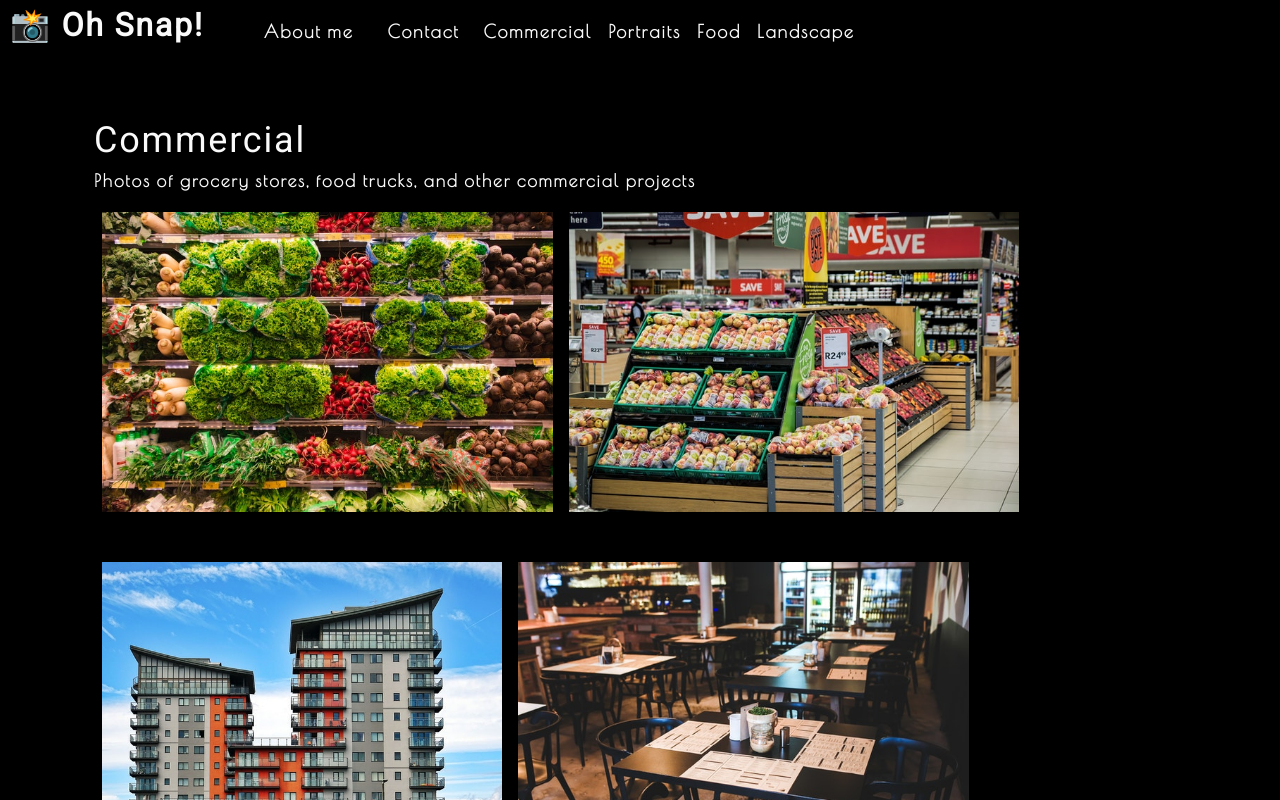
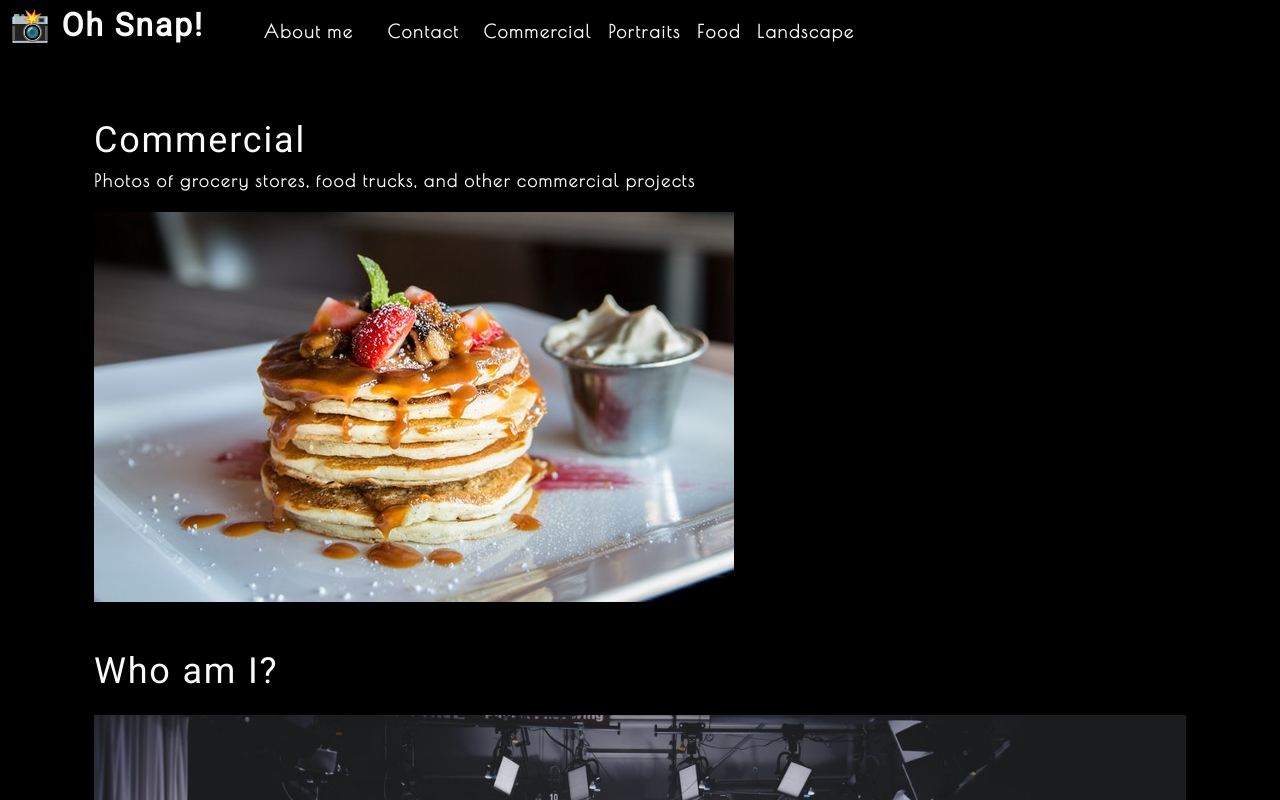
Before and after one commit to scarlinj/photo-port, a React (Create React App) app: page / in a window 1280 px wide. Shown: the top 800 px of the page. Built offline with nearby package versions, Linux system fonts and the light colour scheme.

Commit message:
hardcoded image for food in Gallery index.js.  Displays correctly in gallery.  Need to edit gallery to display images for each section.

```diff
--- a/src/components/Gallery/index.js
+++ b/src/components/Gallery/index.js
@@ -1,14 +1,25 @@
 import React from 'react';
 import PhotoList from '../PhotoList';
+import photo from '../../assets/small/food/0.jpg';
 import { capitalizeFirstLetter } from '../../utils/helpers';
 
 function Gallery(props) {
-  const { currentCategory } = props;
+  // const { currentCategory } = props;
+  const currentCategory = {
+      name: "commercial",
+      description:
+        "Photos of grocery stores, food trucks, and other commercial projects",
+    };
   return (
     <section>
       <h1 data-testid="h1tag">{capitalizeFirstLetter(currentCategory.name)}</h1>
       <p>{currentCategory.description}</p>
-      <PhotoList category={currentCategory.name} />
+      <div>
+        <img
+          src={photo}
+          />
+      </div>
+      {/* <PhotoList category={currentCategory.name} /> */}
     </section>
   );
 }
```
